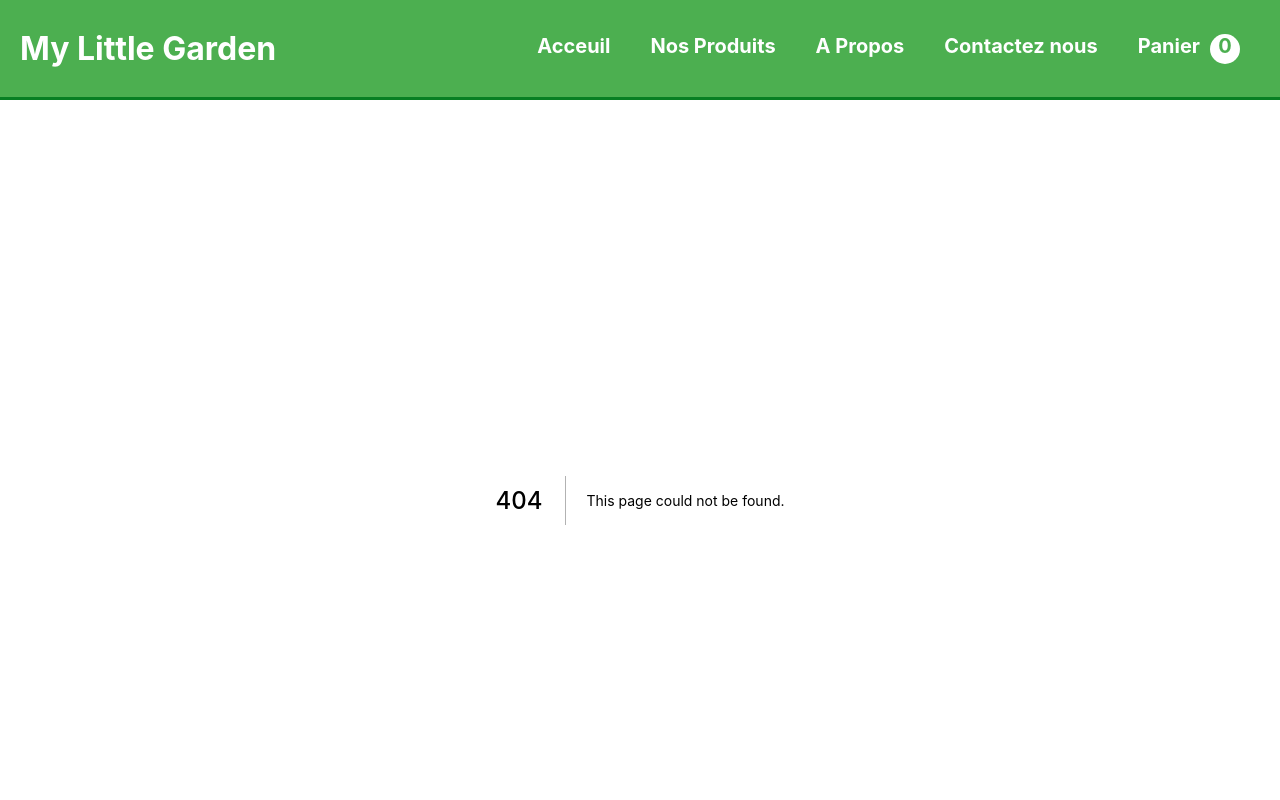
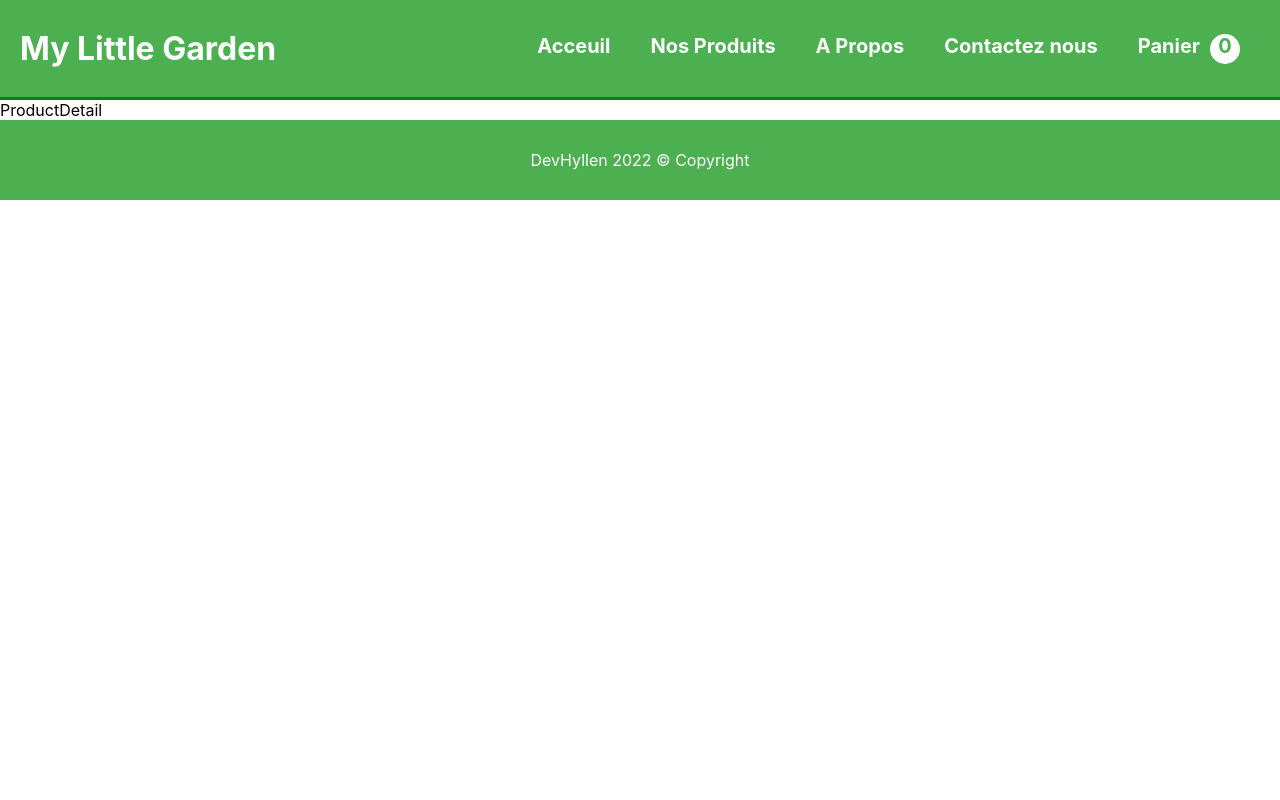
Before and after one commit to JeremyQuievreux/my_little_garden, a Next.js app: page /products/1 in a window 1280 px wide. Before the commit this address had no page. Shown: the top 800 px of the page. Built offline with nearby package versions, Linux system fonts and the light colour scheme.

Commit message:
re setup folder for dynamic routing page and api

```diff
--- a/comps/ProductCard.js
+++ b/comps/ProductCard.js
@@ -1,4 +1,5 @@
 import React, { useState } from 'react'
+import Link from 'next/link'
 
 import styles from '../styles/comps/ProductCard.module.scss'
 
--- a/pages/api/products.js
+++ b/pages/api/products/index.js
@@ -1,5 +1,5 @@
-import Product from '../../models/Product';
-import dbConnect from '../../utils/dbConnect';
+import Product from '../../../models/Product';
+import dbConnect from '../../../utils/dbConnect';
 
 export default async function handler(req, res) {
   const { method } = req
--- /dev/null
+++ b/pages/products/[productid].js
@@ -0,0 +1,9 @@
+import React from 'react'
+
+function productDetail() {
+  return (
+    <div>ProductDetail</div>
+  )
+}
+
+export default productDetail
--- a/pages/products.js
+++ b/pages/products/index.js
@@ -1,7 +1,7 @@
 import React  from 'react'
-import styles from '../styles/pages/Products.module.scss'
+import styles from '../../styles/pages/Products.module.scss'
 
-import ProductCard from '../comps/ProductCard';
+import ProductCard from '../../comps/ProductCard';
 
 const axios = require('axios').default;
 
```
